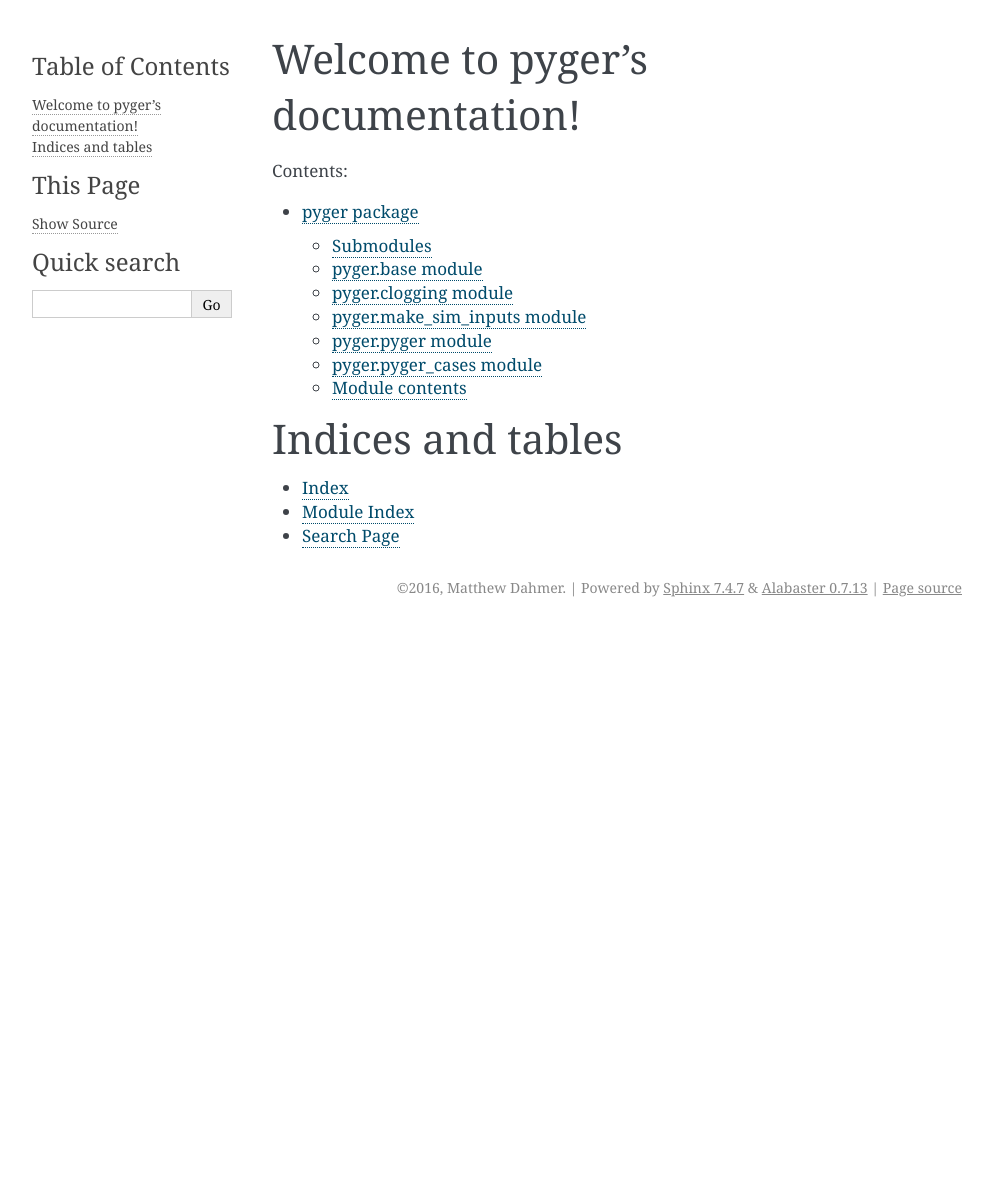
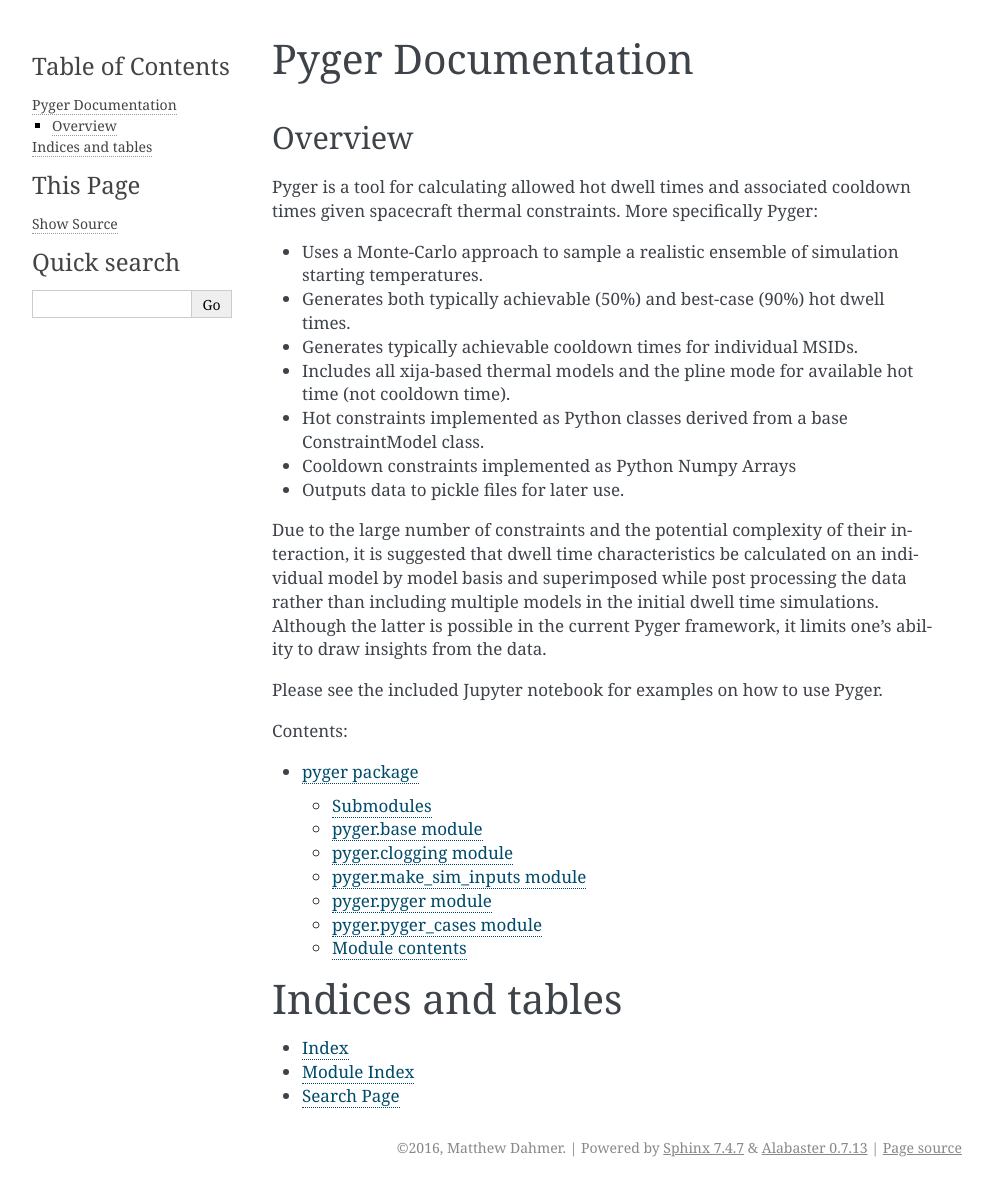
Before and after one commit to sot/pyger, a Sphinx documentation site: the page built from doc/index.rst, in a window 1280 px wide. Shown: the whole page, without its empty margins (148-1141 px from the left). Built offline with Sphinx 7.4.7, drawn with Linux system fonts in a browser that asks for light colours; before the commit the page ends 900 px from its top, so only the background shows below that.

Commit message:
Add introductory text to index.rst

```diff
--- a/doc/index.rst
+++ b/doc/index.rst
@@ -3,8 +3,32 @@
    You can adapt this file completely to your liking, but it should at least
    contain the root `toctree` directive.
 
-Welcome to pyger's documentation!
-=================================
+Pyger Documentation
+===================
+
+Overview
+********
+
+Pyger is a tool for calculating allowed hot dwell times and associated cooldown times given spacecraft thermal constraints. More specifically Pyger:
+
+* Uses a Monte-Carlo approach to sample a realistic ensemble of simulation starting temperatures.
+
+* Generates both typically achievable (50%) and best-case (90%) hot dwell times.
+
+* Generates typically achievable cooldown times for individual MSIDs.
+
+* Includes all xija-based thermal models and the pline mode for available hot time (not cooldown time).
+
+* Hot constraints implemented as Python classes derived from a base ConstraintModel class.
+
+* Cooldown constraints implemented as Python Numpy Arrays
+
+* Outputs data to pickle files for later use.
+
+Due to the large number of constraints and the potential complexity of their interaction, it is suggested that dwell time characteristics be calculated on an individual model by model basis and superimposed while post processing the data rather than including multiple models in the initial dwell time simulations. Although the latter is possible in the current Pyger framework, it limits one's ability to draw insights from the data.
+
+Please see the included Jupyter notebook for examples on how to use Pyger.
+
 
 Contents:
 
```
